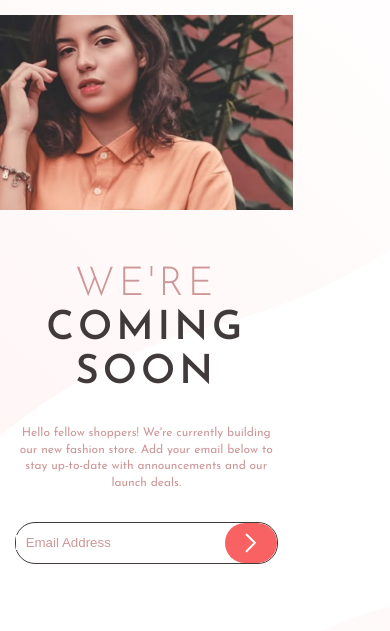
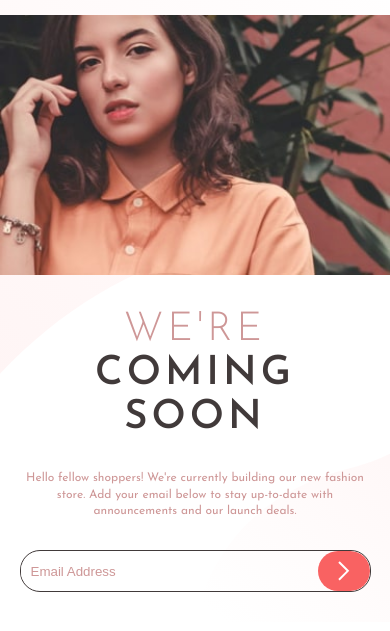
Before and after one commit to atul-pathronia/fm-js-newbie-base-apparel-coming-soon-master, a website: page index.html in a window 390 px wide. Shown: the part 43-674 px from the top of the page. Drawn offline with Linux system fonts and the light colour scheme.

Commit message:
responsiveness adjusted

```diff
--- a/sass/main.scss
+++ b/sass/main.scss
@@ -22,14 +22,18 @@ body {
   background-position: center;
   background-repeat: no-repeat;
   background-size: cover;
-  height: 100vh;
+  max-height: 100vh;
 }
 
 .container {
   max-width: 144rem;
   width: 100%;
+  max-height: 100vh;
   margin: 0 auto;
   overflow: hidden;
+  display: flex;
+  flex-direction: column;
+  justify-content: center;
 
   &-top {
     padding: 1.5rem;
@@ -41,17 +45,14 @@ body {
   }
 
   &-middle {
-    width: 75%;
+    margin-bottom: 3rem;
     img {
       width: 100%;
       object-fit: contain;
     }
-
-    margin-bottom: 5rem;
   }
 
   &-last {
-    width: 75%;
     text-align: center;
     &-heading {
       text-transform: uppercase;
@@ -78,6 +79,8 @@ body {
     }
 
     form {
+      position: relative;
+      margin-bottom: 3rem;
       .form-group {
         border: 0.2px solid $color-neutral-dark-grayish-red;
         border-radius: 2rem;
@@ -86,7 +89,7 @@ body {
         justify-content: space-between;
         width: 90%;
         margin: 0 auto;
-        position: relative;
+        overflow: hidden;
 
         input {
           border: none;
@@ -112,14 +115,14 @@ body {
         .error-msg {
           display: none;
           position: absolute;
-          left: 1rem;
+          left: 3rem;
           bottom: -2rem;
         }
 
         .error-image {
           display: none;
           position: absolute;
-          right: 6rem;
+          right: 20%;
         }
       }
     }
```
Also changed, not shown: css/style.css.
